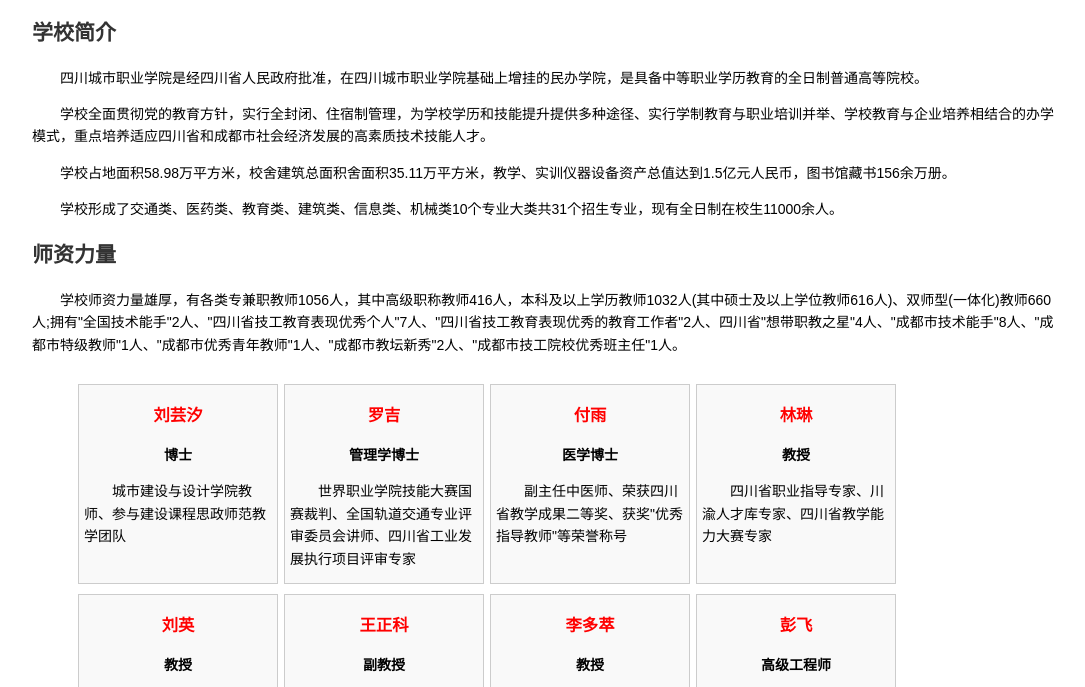
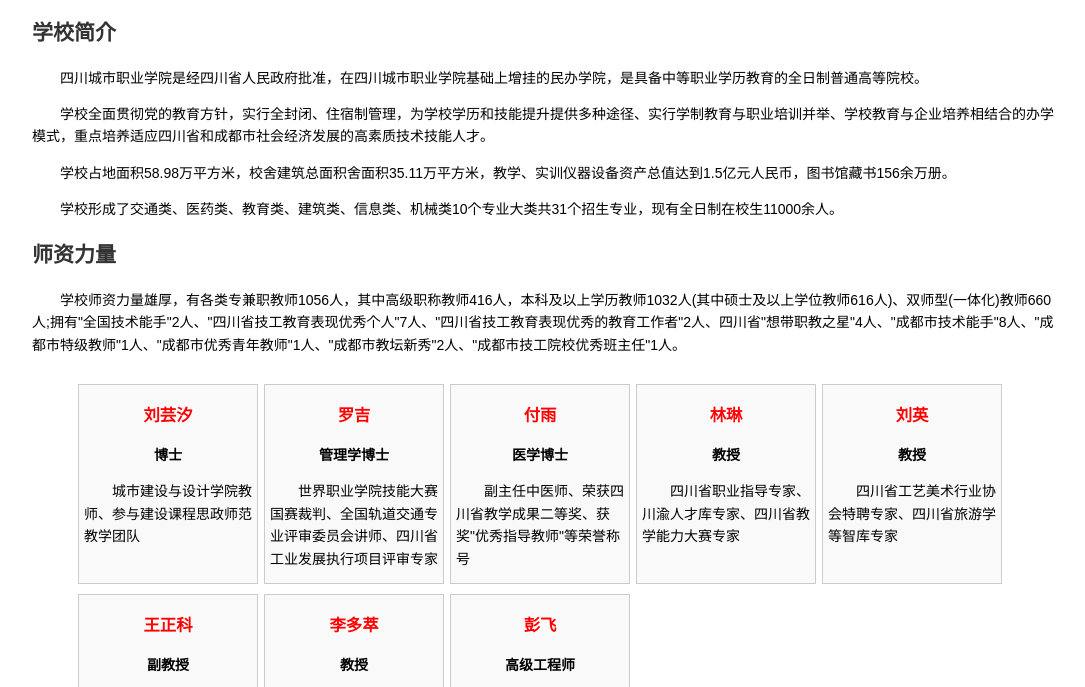
Before and after one commit to Three-Brothers/newschool.github.io, a plain HTML site: page sccs.html in a window 1280 px wide. Shown: the part 68-755 px from the top of the page, without its empty margins (96-1181 px from the left). Drawn offline with Linux system fonts and the light colour scheme.

Commit message:
Update sccs.html
css属性修改更新

```diff
--- a/sccs.html
+++ b/sccs.html
@@ -43,7 +43,7 @@
             float: left;
             list-style: none;
             padding: 0;
-            width: 200px;
+            width: 180px;
             height: 200px;
             border: 1px solid #ccc;
             /*margin: 10px 0; */
@@ -88,6 +88,7 @@
         if (isMobile()) {
             document.documentElement.style.width = '370px';
             document.documentElement.style.height = '650px';
+            document.documentElement.style.margin = '0 auto';
             // 设置viewport以适应手机屏幕
             document.querySelector('meta[name="viewport"]').setAttribute('content', 'width=370, initial-scale=1.0, maximum-scale=1.0, user-scalable=no');
         } else {
```
